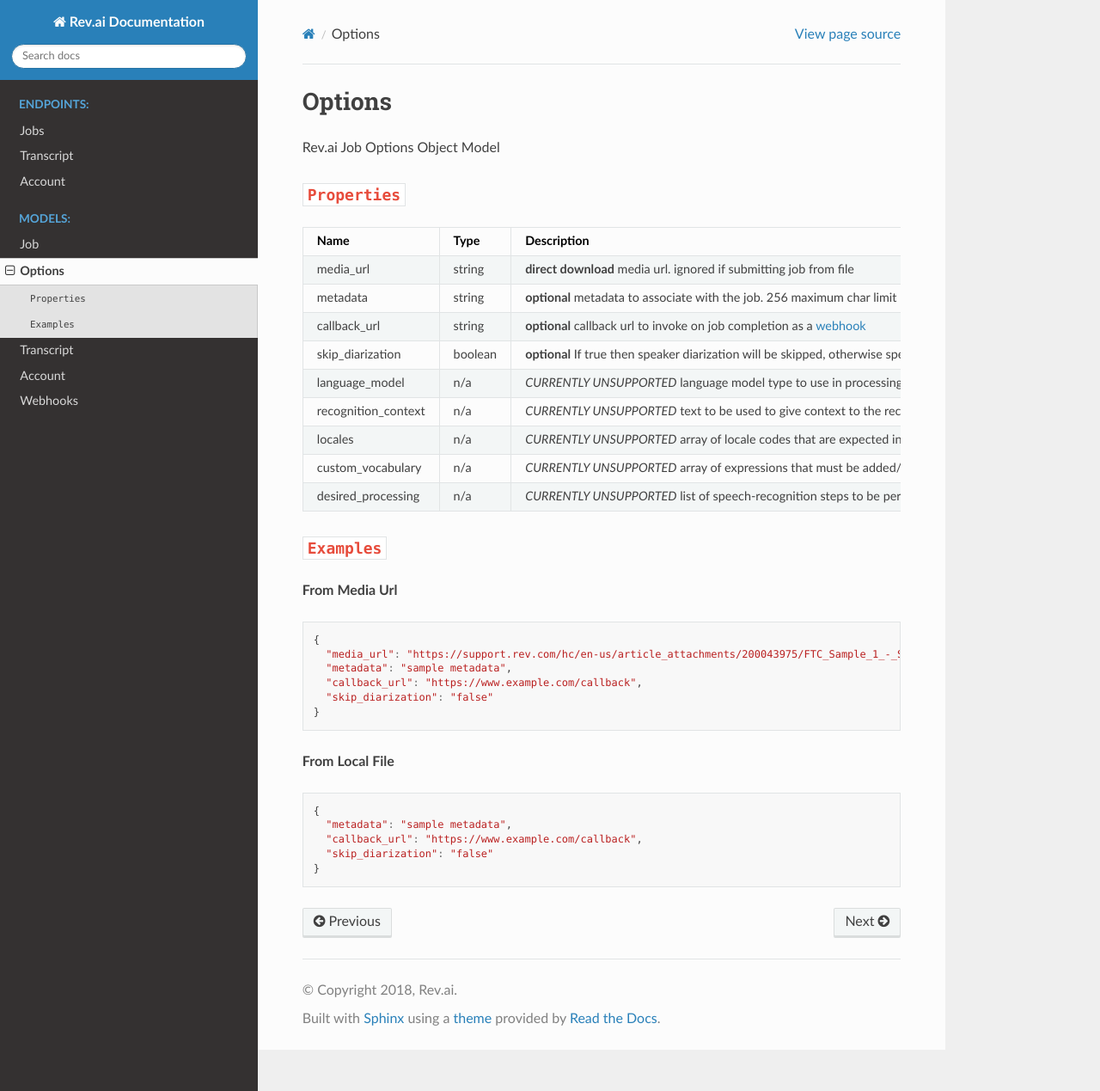
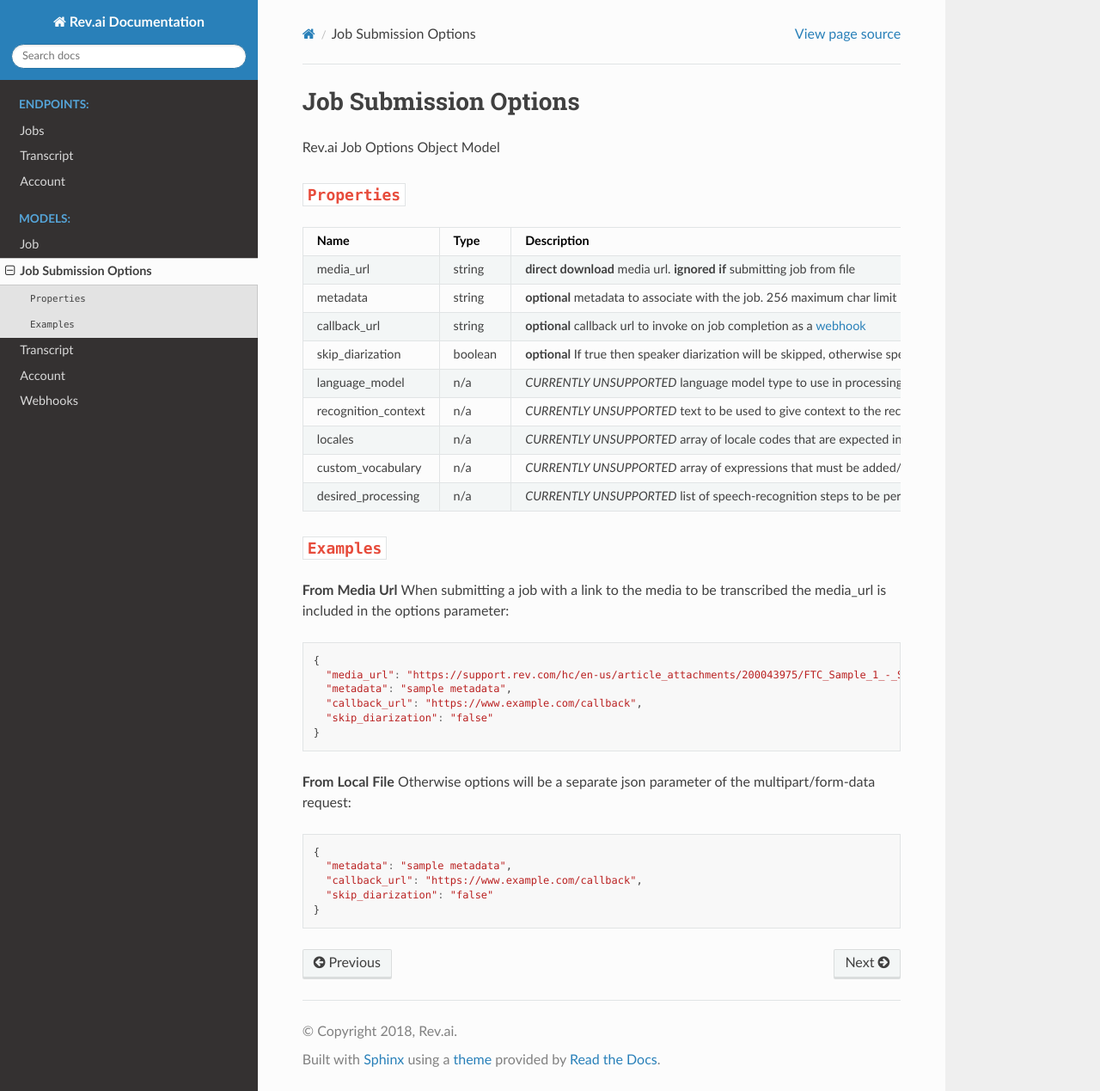
Before and after one commit to revdotcom/revspeech-api-docs, a Sphinx documentation site: the page built from source/models/options.rst, in a window 1280 px wide and 1269 px high. Shown: the whole window at 86% size. Built offline with Sphinx 7.4.7 and the Read the Docs theme 2.0.0, drawn with Linux system fonts in a browser that asks for light colours.

Commit message:
improve options model page

```diff
--- a/source/conf.py
+++ b/source/conf.py
@@ -27,7 +27,7 @@
 # The short X.Y version
 version = u''
 # The full version, including alpha/beta/rc tags
-release = u'1.0.0'
+release = u'1.0.1'
 
 
 # -- General configuration ---------------------------------------------------
--- a/source/endpoints/transcript.rst
+++ b/source/endpoints/transcript.rst
@@ -124,5 +124,5 @@
                           "detail": "Job is in invalid state to obtain the transcript"
                         }
 
-                        In case of failure, more details can be found at :ref: `GET jobs/{id}`
+                        In case of failure, more details can be found at :ref: `GET jobs/{id} <jobs_endpoint>`
 ====================== ===============================================================
--- a/source/models/options.rst
+++ b/source/models/options.rst
@@ -1,7 +1,7 @@
 .. _options-model:
 
 *************
-Options
+Job Submission Options
 *************
 
 Rev.ai Job Options Object Model
@@ -12,7 +12,7 @@
 ====================== ================ ==============================================================================================
 Name                   Type             Description
 ====================== ================ ==============================================================================================
-media_url              string           **direct download** media url. ignored if submitting job from file
+media_url              string           **direct download** media url. **ignored if** submitting job from file
 ---------------------- ---------------- ----------------------------------------------------------------------------------------------
 metadata               string           **optional** metadata to associate with the job. 256 maximum char limit
 ---------------------- ---------------- ----------------------------------------------------------------------------------------------
@@ -35,6 +35,7 @@
 *************
 
 **From Media Url**
+When submitting a job with a link to the media to be transcribed the media_url is included in the options parameter:
 
 .. code:: javascript
 
@@ -46,6 +47,7 @@
     }
 
 **From Local File**
+Otherwise options will be a separate json parameter of the multipart/form-data request:
 
 .. code:: javascript
 
```
